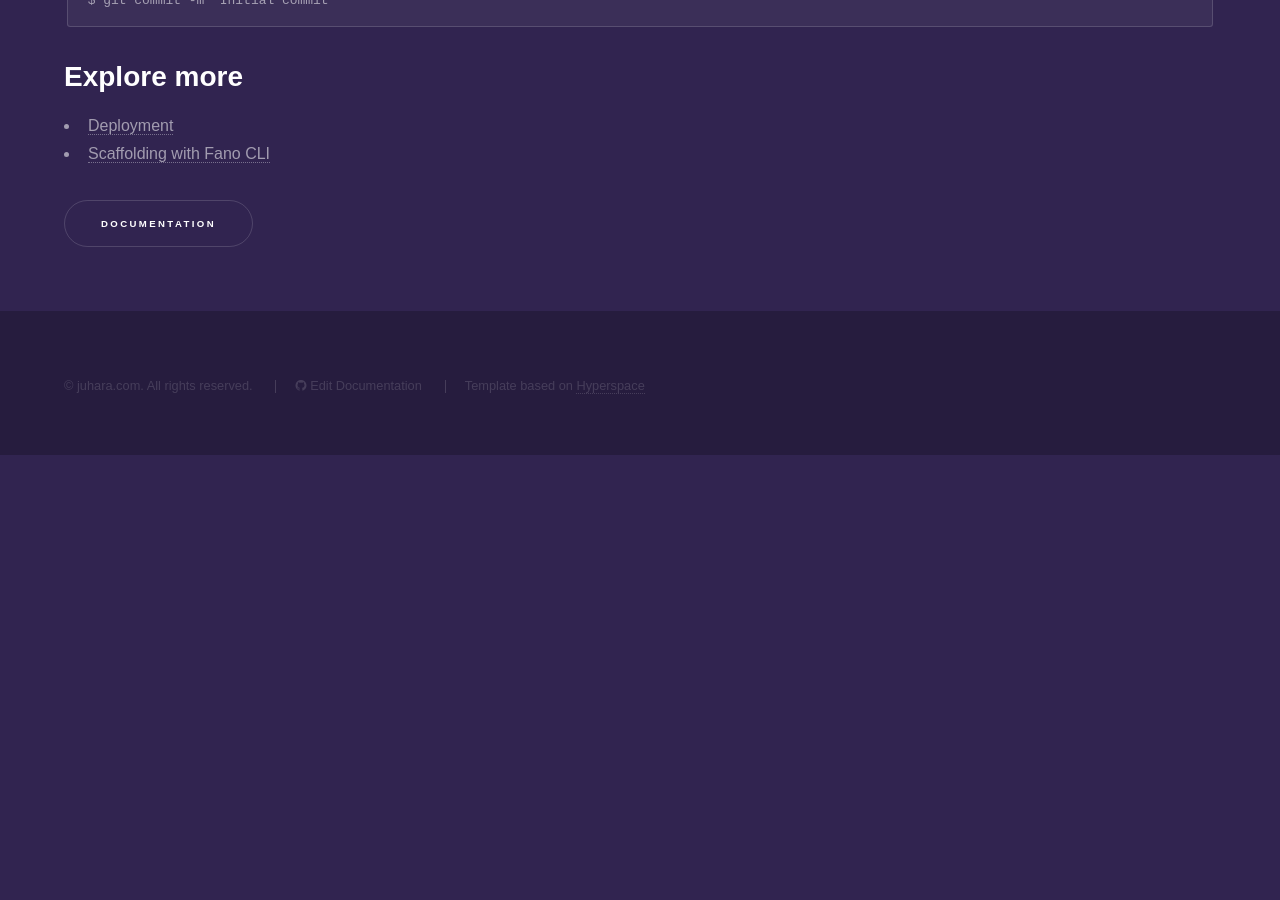
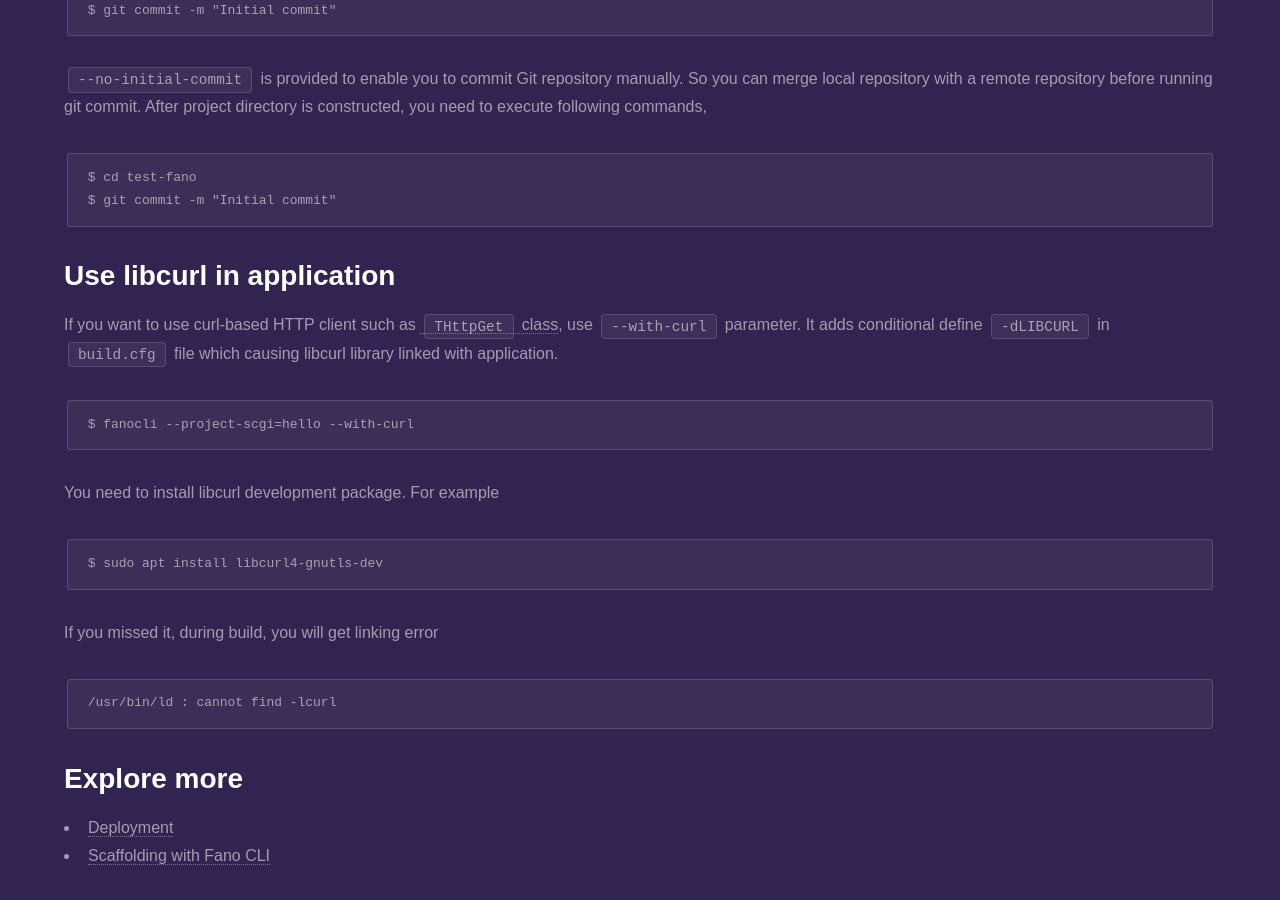
Before and after one commit to fanoframework/fanoframework.github.io, a Jekyll site: the page built from scaffolding-with-fano-cli/creating-project/index.md, in a window 1280 px wide and 900 px high, scrolled down 4174 px. Built offline with Jekyll 4.4.1, drawn with Linux system fonts in a browser that asks for light colours; our own code applies the rules of GitHub Pages for plain Markdown files; before the commit the page ends 4629 px from its top, so only the background shows below that; some of the changed text lies outside the part shown.

Commit message:
add content about freebsd support and latest improve

````diff
--- a/index.html
+++ b/index.html
@@ -131,7 +131,7 @@
                             <a href="/deployment/scgi">SCGI</a> or <a href="/deployment/uwsgi">uwsgi</a> web application with
                             Apache or nginx web server
                             or as <a href="/deployment/standalone-web-server">standalone web server</a>.
-                            Currently only Linux is supported.
+                            Currently only Linux and FreeBSD are supported.
                         </p>
                     </section>
                     <section>
--- a/scaffolding-with-fano-cli/creating-project/index.md
+++ b/scaffolding-with-fano-cli/creating-project/index.md
@@ -95,7 +95,9 @@
 
 To create web application that use http using [libmicrohttpd](https://www.gnu.org/software/libmicrohttpd/), use `--project-mhd` parameter. Other parameters are similar to SCGI, FastCGI or uwsgi project above.
 
-You also need to install libmicrohttpd development package. For Debian-based distribution,
+It will add conditional define `-dLIBMICROHTTPD` in `build.cfg` which cause libmicrohttpd to be linked with application.
+
+You need to install libmicrohttpd development package. For Debian-based distribution,
 
 ```
 $ sudo apt install libmicrohttpd-dev
@@ -105,6 +107,12 @@
 
 ```
 $ sudo yum install libmicrohttpd-devel
+```
+
+If you missed it, during build, you will get linking error
+
+```
+/usr/bin/ld : cannot find -lmicrohttp
 ```
 
 See [Deploy as standalone web server](/deployment/standalone-web-server) for information on how to setup http application to work as a standalone web server or run behind various reverse proxy web server.
@@ -157,6 +165,22 @@
 $ git commit -m "Initial commit"
 ```
 
+## Use libcurl in application
+If you want to use curl-based HTTP client such as [`THttpGet` class](https://github.com/fanoframework/fano/blob/master/src/Libs/HttpClient/Implementations/Curl/HttpGetImpl.pas), use `--with-curl` parameter. It adds conditional define `-dLIBCURL` in `build.cfg` file which causing libcurl library linked with application.
+
+```
+$ fanocli --project-scgi=hello --with-curl
+```
+You need to install libcurl development package. For example
+```
+$ sudo apt install libcurl4-gnutls-dev
+```
+
+If you missed it, during build, you will get linking error
+
+```
+/usr/bin/ld : cannot find -lcurl
+```
 ## Explore more
 
 - [Deployment](/deployment)
````
